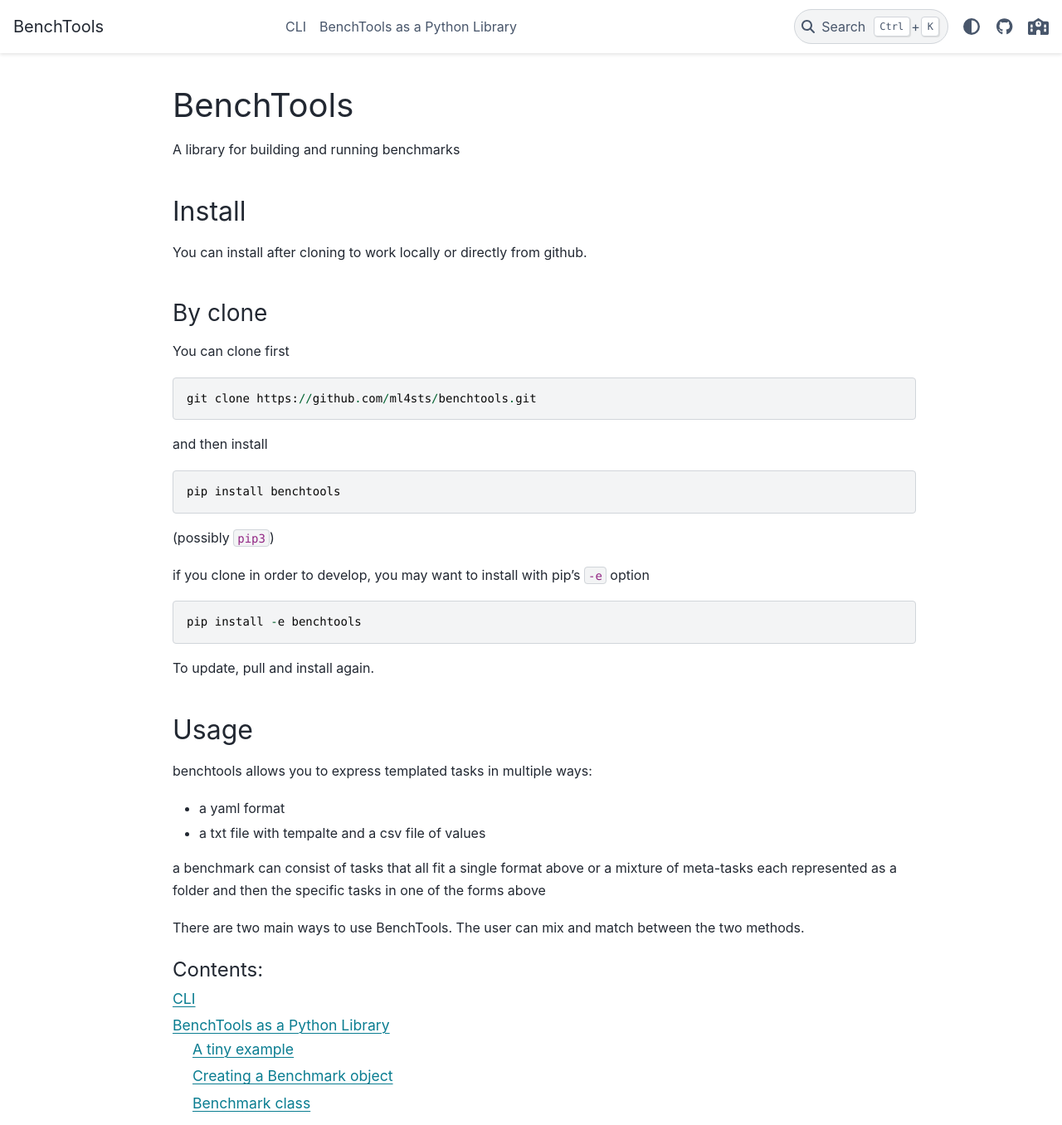
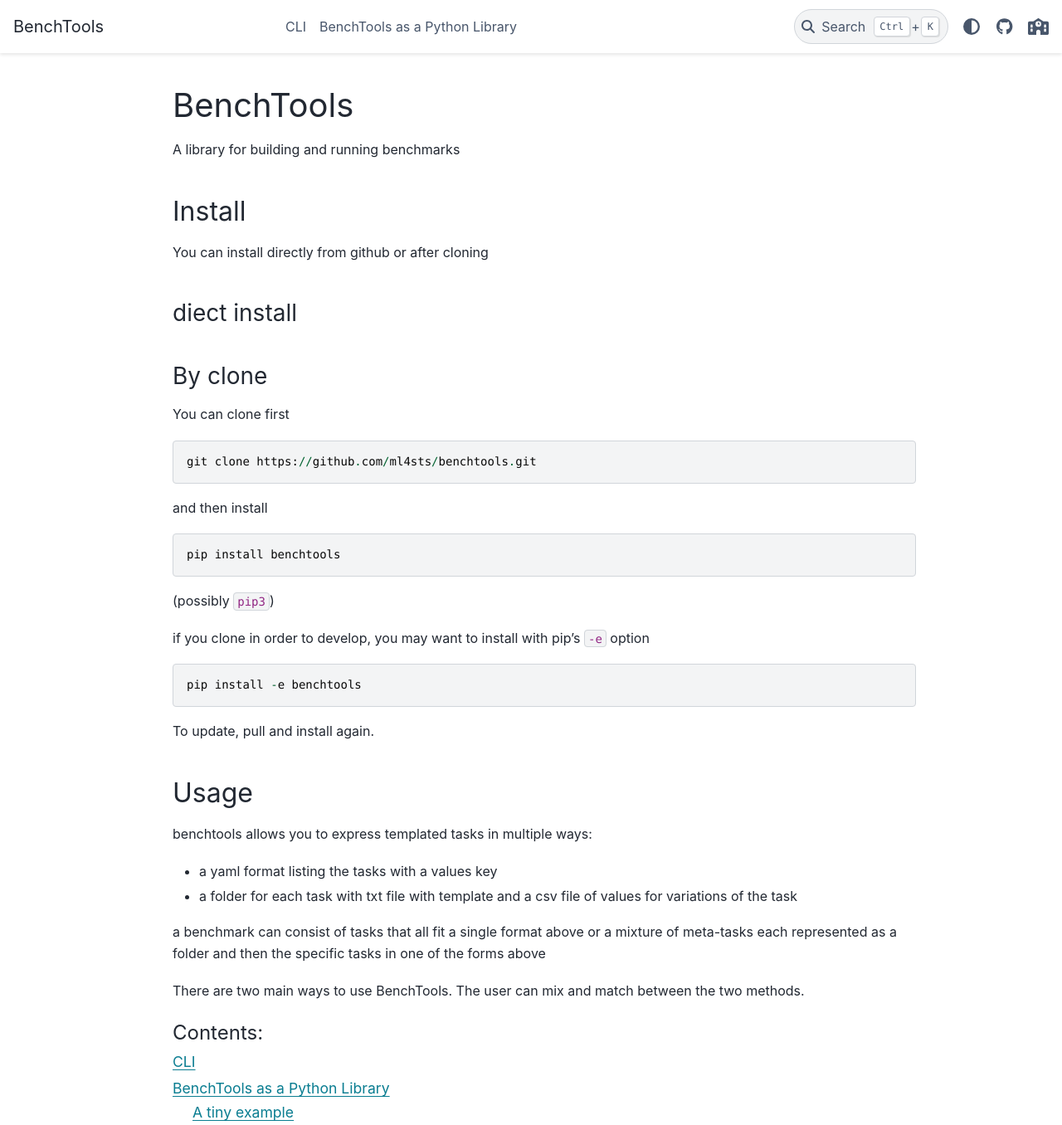
Before and after one commit to ml4sts/benchtools, a Sphinx documentation site: the page built from docs/source/index.md, in a window 1280 px wide and 1400 px high, cut to the strip 0-1356 px from the top of the window. Shown: the whole strip at 83% size. Built offline with Sphinx 7.4.7 and the PyData theme 0.15.4, drawn with Linux system fonts in a browser that asks for light colours.

Commit message:
docs for class

```diff
--- a/docs/source/index.md
+++ b/docs/source/index.md
@@ -12,7 +12,11 @@
 
 ## Install
 
-You can install after cloning to work locally or directly from github.
+You can install  directly from github or after cloning
+
+### diect install
+
+
 
 ### By clone
 
@@ -38,8 +42,8 @@
 ## Usage
 
 benchtools allows you to express templated tasks in multiple ways:
-- a yaml format
-- a txt file with tempalte and a csv file of values
+- a yaml format listing the tasks with a values key
+- a folder for each task with txt file with template and a csv file of values for variations of the task
 
 a  benchmark can consist of tasks that all fit a single format above or a mixture of meta-tasks each represented as a folder
 and then the specific tasks in one of the forms above
```
Also changed, not shown: docs/source/concept.md (added, +17 -0 lines).
